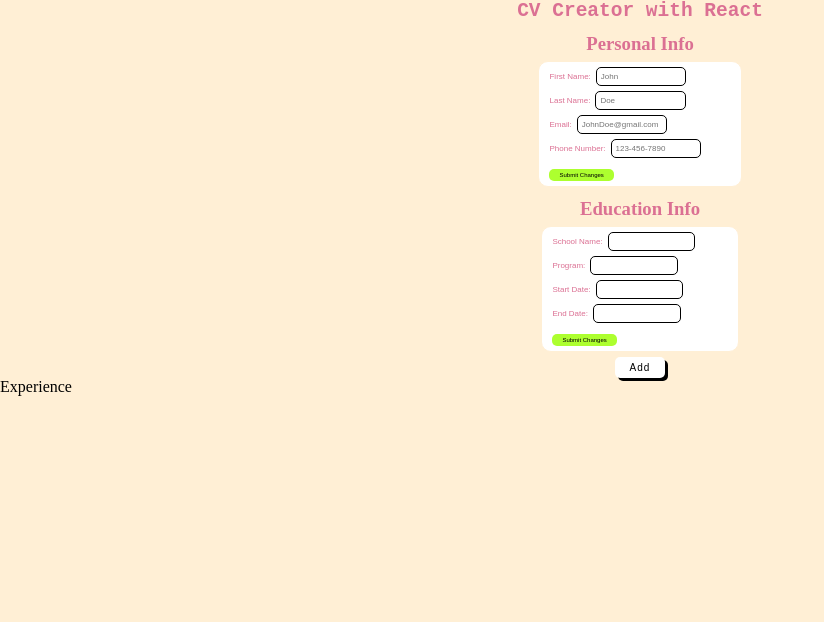
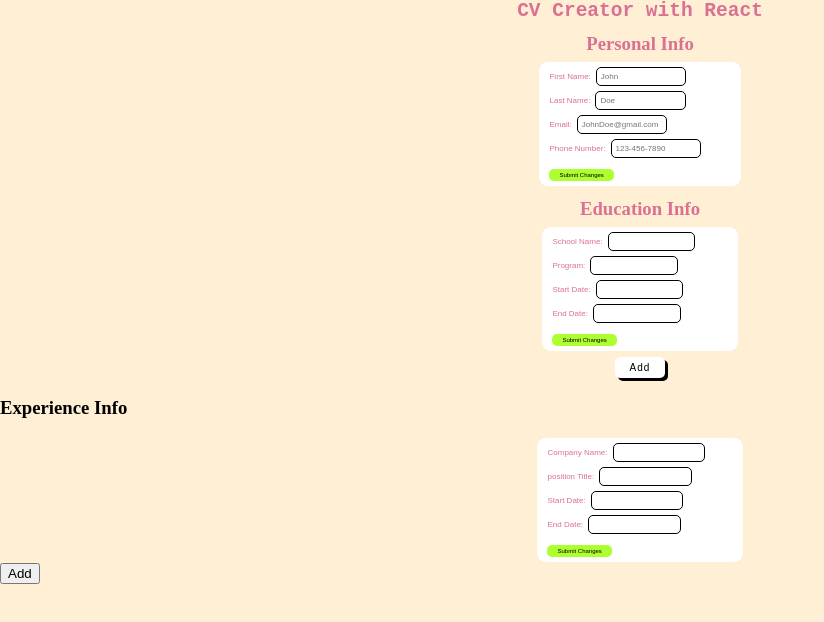
Before and after one commit to Hamad-98/react-CVProject, a React (Create React App) app: page / in a window 1280 px wide. Shown: the top 622 px of the page, without its empty margins (0-824 px from the left). Built offline with nearby package versions, Linux system fonts and the light colour scheme.

Commit message:
Added Experience Component

```diff
--- a/src/App.js
+++ b/src/App.js
@@ -11,10 +11,16 @@ export default class App extends Component {
     educationArray: [{ id: uuid() }],
     experienceArray: [{ id: uuid() }],
   };
-  addNewEducationBlock = () => {
-    this.setState({
-      educationArray: this.state.educationArray.concat({ id: uuid() }),
-    });
+  addNewEducationBlock = (e) => {
+    if (e.target.name === "edAddBtn") {
+      this.setState({
+        educationArray: this.state.educationArray.concat({ id: uuid() }),
+      });
+    } else {
+      this.setState({
+        experienceArray: this.state.experienceArray.concat({ id: uuid() }),
+      });
+    }
   };
 
   saveChildrenState = (obj, index) => {
@@ -37,27 +43,51 @@ export default class App extends Component {
     return (
       <React.Fragment>
         <Navbar />
+
         <div className="personalInfoDiv">
           <h3 className="educationHeader">Personal Info</h3>
           <PersonalInfo />
         </div>
+
         <div className="educationDiv">
           <h3 className="educationHeader">Education Info</h3>
           {this.state.educationArray.map((obj) => (
             <EducationInfo
               educationArray={this.state.educationArray}
-              addNewEducationBlock={this.addNewEducationBlock}
               key={obj.id}
               index={this.state.educationArray.indexOf(obj)}
               saveChildrenState={this.saveChildrenState}
               handleDelete={this.raiseDelete}
             />
           ))}
-          <button className="eduAddBtn" onClick={this.addNewEducationBlock}>
+          <button
+            name="edAddBtn"
+            className="eduAddBtn"
+            onClick={this.addNewEducationBlock}
+          >
             Add
           </button>
         </div>
-        <ExperienceInfo />
+
+        <div className="experienceDiv">
+          <h3 className="experienceHeader">Experience Info</h3>
+          {this.state.experienceArray.map((obj) => (
+            <ExperienceInfo
+              experienceArray={this.state.experienceArray}
+              key={obj.id}
+              index={this.state.experienceArray.indexOf(obj)}
+              saveChildrenState={this.saveChildrenState}
+              handleDelete={this.raiseDelete}
+            />
+          ))}
+          <button
+            name="expAddBtn"
+            className="expAddBtn"
+            onClick={this.addNewEducationBlock}
+          >
+            Add
+          </button>
+        </div>
       </React.Fragment>
     );
   }
--- a/src/components/Experience/ExperienceInfo.jsx
+++ b/src/components/Experience/ExperienceInfo.jsx
@@ -1,7 +1,135 @@
 import React, { Component } from "react";
 
 export default class ExperienceInfo extends Component {
+  state = {
+    educationInfo: {
+      companyName: "",
+      positionTitle: "",
+      startDate: "",
+      endDate: "",
+    },
+    editing: true,
+  };
+
+  checkEditingStatus = () => {
+    if (this.state.editing) {
+      return <React.Fragment>{this.createEditForm()}</React.Fragment>;
+    } else {
+      return <React.Fragment>{this.createDisplayForm()}</React.Fragment>;
+    }
+  };
+
+  createEditForm = () => {
+    const { companyName, positionTitle, startDate, endDate } =
+      this.state.educationInfo;
+    return (
+      <div className="form">
+        <label>
+          Company Name:
+          <input
+            name="companyName"
+            value={companyName}
+            onChange={this.handleChange}
+            placeholder=""
+          />
+        </label>
+        <label>
+          position Title:
+          <input
+            name="positionTitle"
+            value={positionTitle}
+            onChange={this.handleChange}
+            placeholder=""
+          />
+        </label>
+        <label>
+          Start Date:
+          <input
+            name="startDate"
+            value={startDate}
+            onChange={this.handleChange}
+            placeholder=""
+          />
+        </label>
+        <label>
+          End Date:
+          <input
+            name="endDate"
+            value={endDate}
+            onChange={this.handleChange}
+            placeholder=""
+          />
+        </label>
+        <span>
+          <button className="btn" onClick={this.handleSubmitClick}>
+            Submit Changes
+          </button>
+        </span>
+      </div>
+    );
+  };
+
+  createDisplayForm = () => {
+    const { companyName, positionTitle, startDate, endDate } =
+      this.state.educationInfo;
+
+    return (
+      <div className="form">
+        <label>
+          Company Name:
+          <span>{companyName}</span>
+        </label>
+        <label>
+          Position Title:
+          <span>{positionTitle}</span>
+        </label>
+        <label>
+          Start Date:
+          <span>{startDate}</span>
+        </label>
+        <label>
+          End Date:
+          <span>{endDate}</span>
+        </label>
+        <span>
+          <button className="btn" onClick={this.handleEditClick}>
+            Edit
+          </button>
+          <button
+            className="btn"
+            // passing parameter to an event handler use ()=>{}
+            onClick={() => this.props.handleDelete(this.props.index)}
+          >
+            Delete
+          </button>
+        </span>
+      </div>
+    );
+  };
+
+  handleChange = (e) => {
+    this.setState({
+      educationInfo: {
+        ...this.state.educationInfo,
+        [e.target.name]: e.target.value,
+      },
+    });
+  };
+
+  handleEditClick = () => {
+    this.setState({
+      editing: true,
+    });
+  };
+
+  handleSubmitClick = () => {
+    //this.props.saveChildrenState(this.state.educationInfo, this.props.index);
+    this.setState({
+      editing: false,
+    });
+  };
+
   render() {
-    return <div>Experience</div>;
+    return <React.Fragment>{this.checkEditingStatus()} </React.Fragment>;
   }
 }
```
